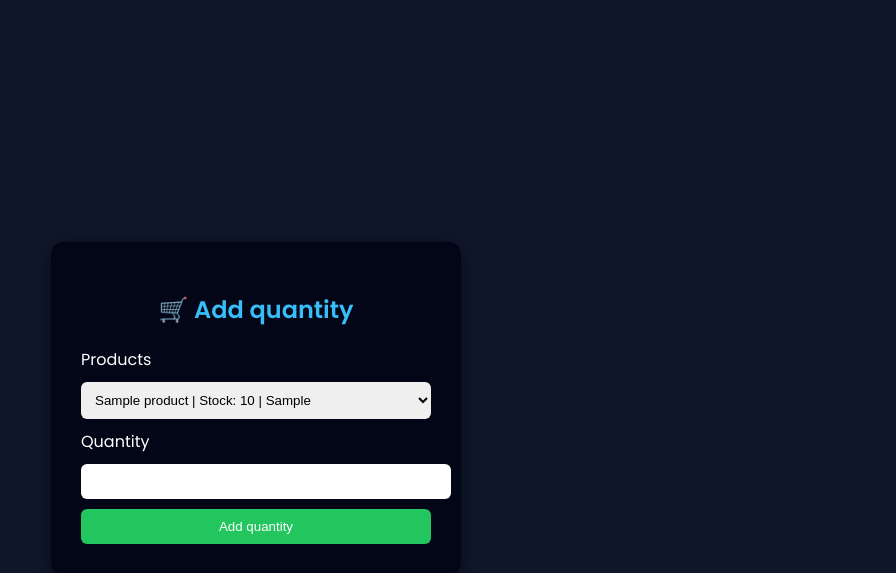
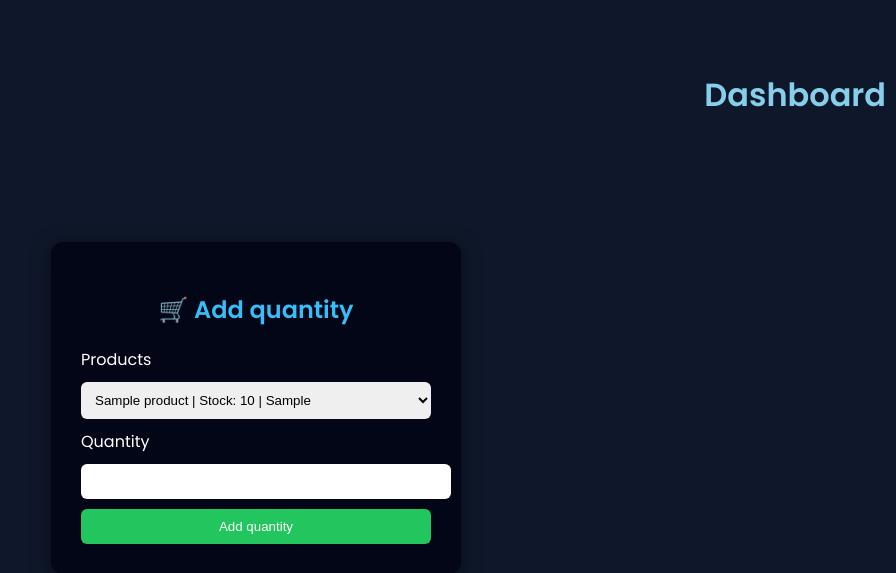
Before and after one commit to Cyber-Py-Coder/inventory_management_system, a Flask app: page /add_quantity in a window 1280 px wide. Shown: the top 573 px of the page, without its empty margins (384-1280 px from the left). Run offline with Flask 3, Linux system fonts and the light colour scheme; the visitor is signed in with stand-in values (Sample User, id 1); tables that the repository leaves empty or names only in its code hold one stand-in row (values such as "Sample post").

Commit message:
add dashboard link

```diff
--- a/templates/add_qty.html
+++ b/templates/add_qty.html
@@ -67,6 +67,12 @@ button:hover {
     font-weight: bold;
 }
 
+.top-pos {
+position: absolute;
+ top: 50px;
+ right: 10px;
+}
+
 /* Categories */
 .flash.success { background-color: #28a745; }
 .flash.error { background-color: #dc3545; }
@@ -75,6 +81,10 @@ button:hover {
 </head>
 
 <body>
+
+<div class="top-pos">
+<a style="text-decoration: none; color: skyblue;" href="/Manager_dashboard"><h1>Dashboard</h1></a>
+</div>
 
 <div class="container">
     {% with messages = get_flashed_messages(with_categories=true) %}
```
